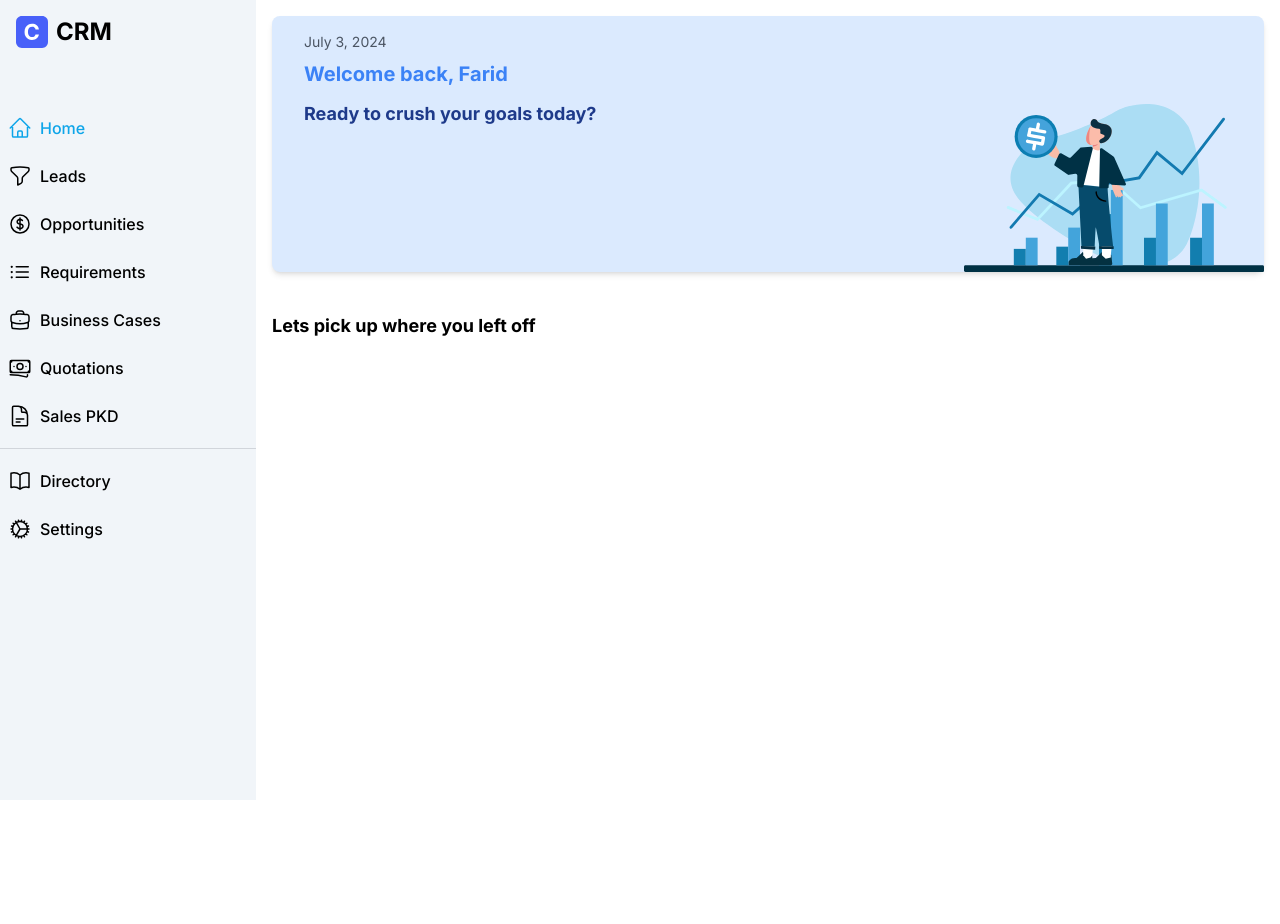
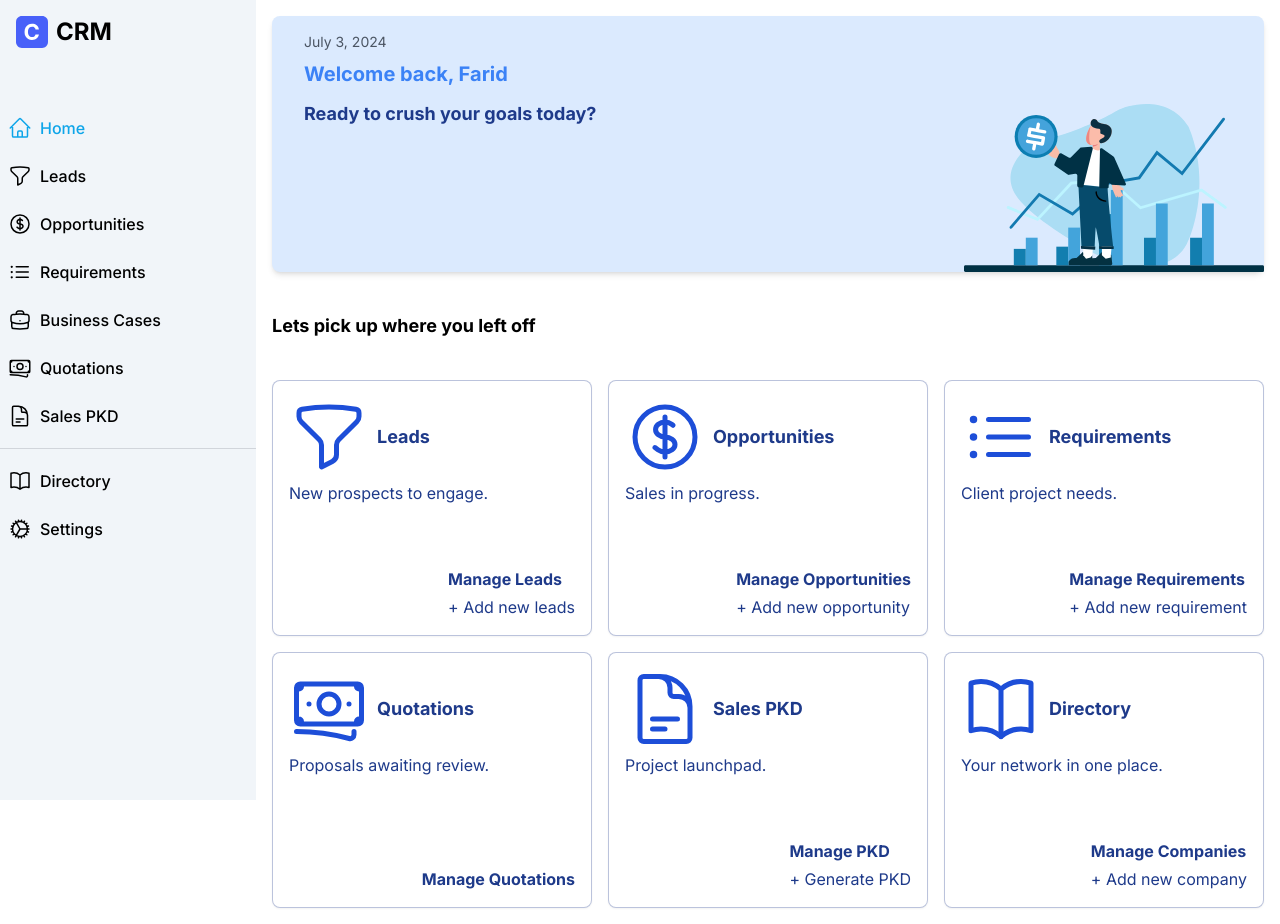
Before and after one commit to azam-firdaus/crm-revamps, a Next.js app: page /dashboard in a window 1280 px wide. Before the commit the page ends 800 px from the top, so only its background shows below. Built offline with nearby package versions, Linux system fonts and the light colour scheme.

Commit message:
add dashboard cards to dashboard index

```diff
--- a/pages/dashboard/index.tsx
+++ b/pages/dashboard/index.tsx
@@ -3,6 +3,14 @@ import React from 'react';
 import Layout from '../../components/Layout';
 import Image from 'next/image'
 import Link from 'next/link';
+import {
+  HomeIcon, UserIcon,
+  CogIcon, PlusIcon,
+  FunnelIcon, CurrencyDollarIcon,
+  ListBulletIcon, BriefcaseIcon,
+  BanknotesIcon, DocumentTextIcon,
+  BookOpenIcon
+} from '@heroicons/react/24/outline';
 
 const Dashboard: React.FC = () => {
   return (
@@ -34,9 +42,101 @@ const Dashboard: React.FC = () => {
         </div>
       </div>
 
-      <div className="mt-10 flex items-center justify-between">
+      <div className="mt-10 mb-10 flex items-center justify-between ">
         <p className="text-lg font-bold">Lets pick up where you left off</p>
         {/* <h4 className="text-2xl font-bold">Lets pick up where you left off</h4> */}
+      </div>
+
+
+      <div className="grid grid-cols-1 md:grid-cols-3 gap-4">
+        <div className="relative bg-white border border-blue-900 border-opacity-30 p-4 rounded-lg shadow-sm w-full h-64">
+          <div className="flex flex-col items-start space-y-1">
+            <div className="flex items-center space-x-2">
+              <FunnelIcon className="h-20 w-20 text-blue-700" />
+              <span className="text-blue-900 font-bold text-lg ">Leads</span>
+            </div>
+            <span className="text-blue-900 ">New prospects to engage.</span>
+          </div>
+          <div className="absolute bottom-4 right-4 text-black flex flex-col space-y-1">
+            <span className="font-bold text-blue-900" >Manage Leads</span>
+            <span className="text-blue-900">+ Add new leads</span>
+          </div>
+        </div>
+
+
+        <div className="relative bg-white border border-blue-900 border-opacity-30 p-4 rounded-lg shadow-sm w-full h-64">
+          <div className="flex flex-col items-start space-y-1">
+            <div className="flex items-center space-x-2">
+              <CurrencyDollarIcon className="h-20 w-20 text-blue-700" />
+              <span className="text-blue-900 font-bold text-lg ">Opportunities</span>
+            </div>
+            <span className="text-blue-900 ">Sales in progress.</span>
+          </div>
+          <div className="absolute bottom-4 right-4 text-black flex flex-col space-y-1">
+            <span className="font-bold text-blue-900" >Manage Opportunities</span>
+            <span className="text-blue-900">+ Add new opportunity</span>
+          </div>
+        </div>
+
+
+        <div className="relative bg-white border border-blue-900 border-opacity-30 p-4 rounded-lg shadow-sm w-full h-64">
+          <div className="flex flex-col items-start space-y-1">
+            <div className="flex items-center space-x-2">
+              <ListBulletIcon className="h-20 w-20 text-blue-700" />
+              <span className="text-blue-900 font-bold text-lg ">Requirements</span>
+            </div>
+            <span className="text-blue-900 ">Client project needs.</span>
+          </div>
+          <div className="absolute bottom-4 right-4 text-black flex flex-col space-y-1">
+            <span className="font-bold text-blue-900" >Manage Requirements</span>
+            <span className="text-blue-900">+ Add new requirement</span>
+          </div>
+        </div>
+
+
+        <div className="relative bg-white border border-blue-900 border-opacity-30 p-4 rounded-lg shadow-sm w-full h-64">
+          <div className="flex flex-col items-start space-y-1">
+            <div className="flex items-center space-x-2">
+              <BanknotesIcon className="h-20 w-20 text-blue-700" />
+              <span className="text-blue-900 font-bold text-lg ">Quotations</span>
+            </div>
+            <span className="text-blue-900 ">Proposals awaiting review.</span>
+          </div>
+          <div className="absolute bottom-4 right-4 text-black flex flex-col space-y-1">
+            <span className="font-bold text-blue-900" >Manage Quotations</span>
+            {/* <span className="text-blue-900">+ Add new requirement</span> */}
+          </div>
+        </div>
+
+
+        <div className="relative bg-white border border-blue-900 border-opacity-30 p-4 rounded-lg shadow-sm w-full h-64">
+          <div className="flex flex-col items-start space-y-1">
+            <div className="flex items-center space-x-2">
+              <DocumentTextIcon className="h-20 w-20 text-blue-700" />
+              <span className="text-blue-900 font-bold text-lg ">Sales PKD</span>
+            </div>
+            <span className="text-blue-900 ">Project launchpad.</span>
+          </div>
+          <div className="absolute bottom-4 right-4 text-black flex flex-col space-y-1">
+            <span className="font-bold text-blue-900" >Manage PKD</span>
+            <span className="text-blue-900">+ Generate PKD</span>
+          </div>
+        </div>
+
+
+        <div className="relative bg-white border border-blue-900 border-opacity-30 p-4 rounded-lg shadow-sm w-full h-64">
+          <div className="flex flex-col items-start space-y-1">
+            <div className="flex items-center space-x-2">
+              <BookOpenIcon className="h-20 w-20 text-blue-700" />
+              <span className="text-blue-900 font-bold text-lg ">Directory</span>
+            </div>
+            <span className="text-blue-900 ">Your network in one place.</span>
+          </div>
+          <div className="absolute bottom-4 right-4 text-black flex flex-col space-y-1">
+            <span className="font-bold text-blue-900" >Manage Companies</span>
+            <span className="text-blue-900">+ Add new company</span>
+          </div>
+        </div>
       </div>
       {/* <h1 className="text-2xl font-bold">Dashboard</h1>
       <p>Welcome to the dashboard!</p> */}
```
